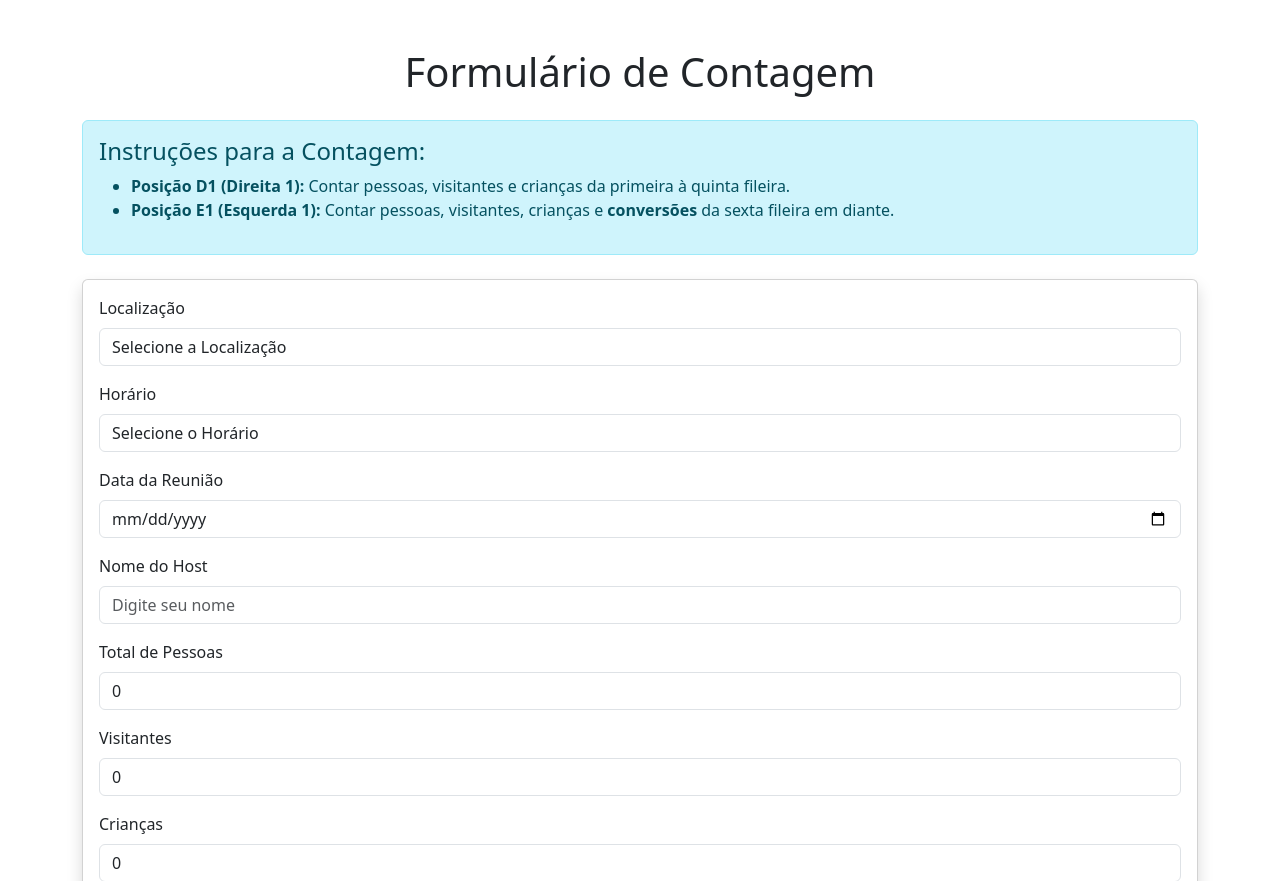
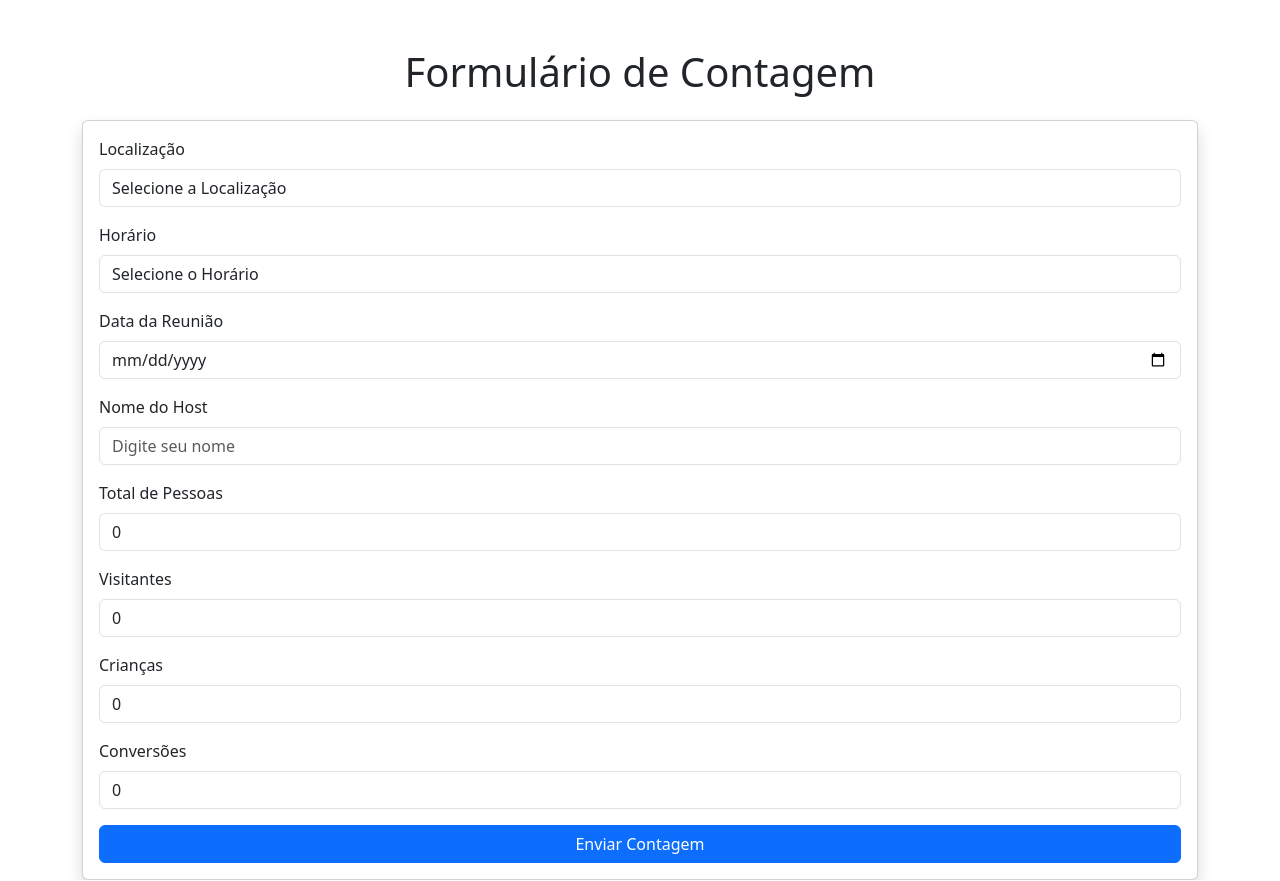
Before and after one commit to tiagolch/counting_people, a Django app: page / in a window 1280 px wide. Shown: the top 881 px of the page. Run offline with Django 5.2, Linux system fonts and the light colour scheme; data that the repository does not hold is empty.

```diff
--- a/templates/contagem_form.html
+++ b/templates/contagem_form.html
@@ -13,13 +13,6 @@
 <div class="container mt-5">
     <h1 class="text-center">Formulário de Contagem</h1>
 
-    <div class="alert alert-info mt-4">
-        <h4>Instruções para a Contagem:</h4>
-        <ul>
-            <li><strong>Posição D1 (Direita 1):</strong> Contar pessoas, visitantes e crianças da primeira à quinta fileira.</li>
-            <li><strong>Posição E1 (Esquerda 1):</strong> Contar pessoas, visitantes, crianças e <b>conversões</b> da sexta fileira em diante.</li>
-        </ul>
-    </div>
     {% if messages %}
         {% for message in messages %}
             <div class="alert alert-{{ message.tags }}">
```
